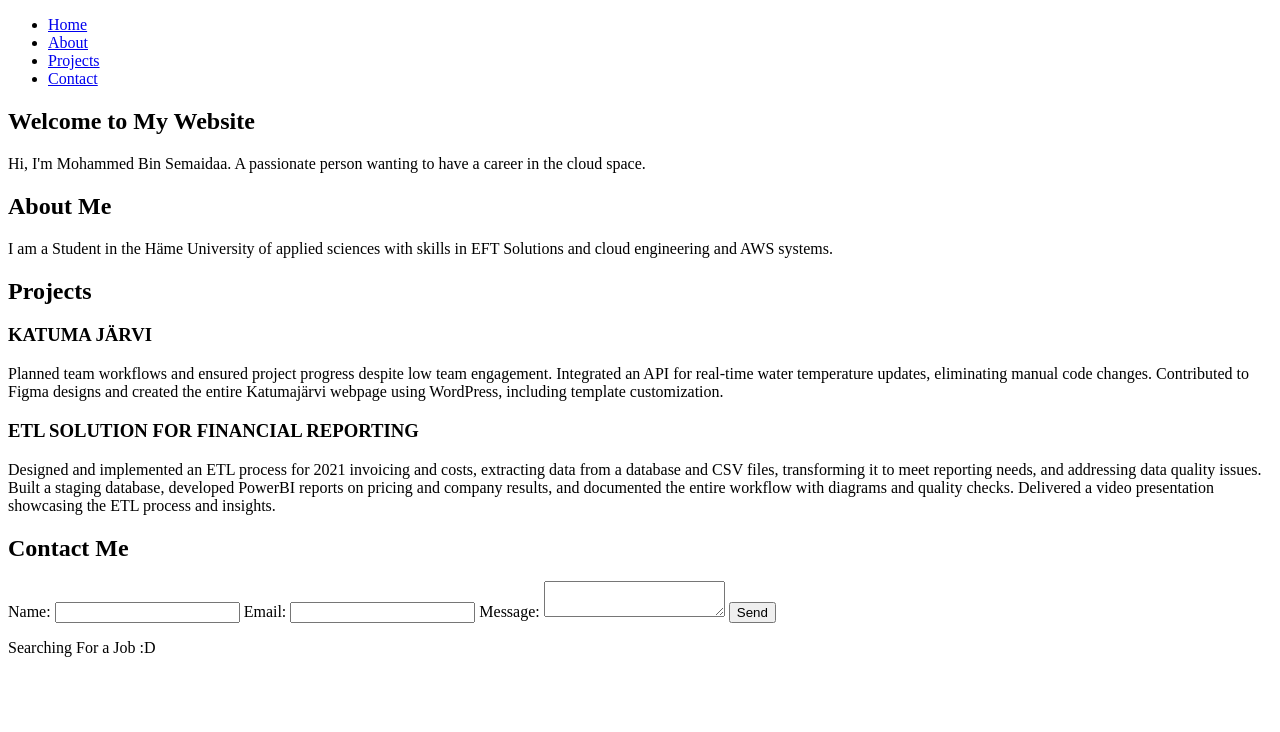
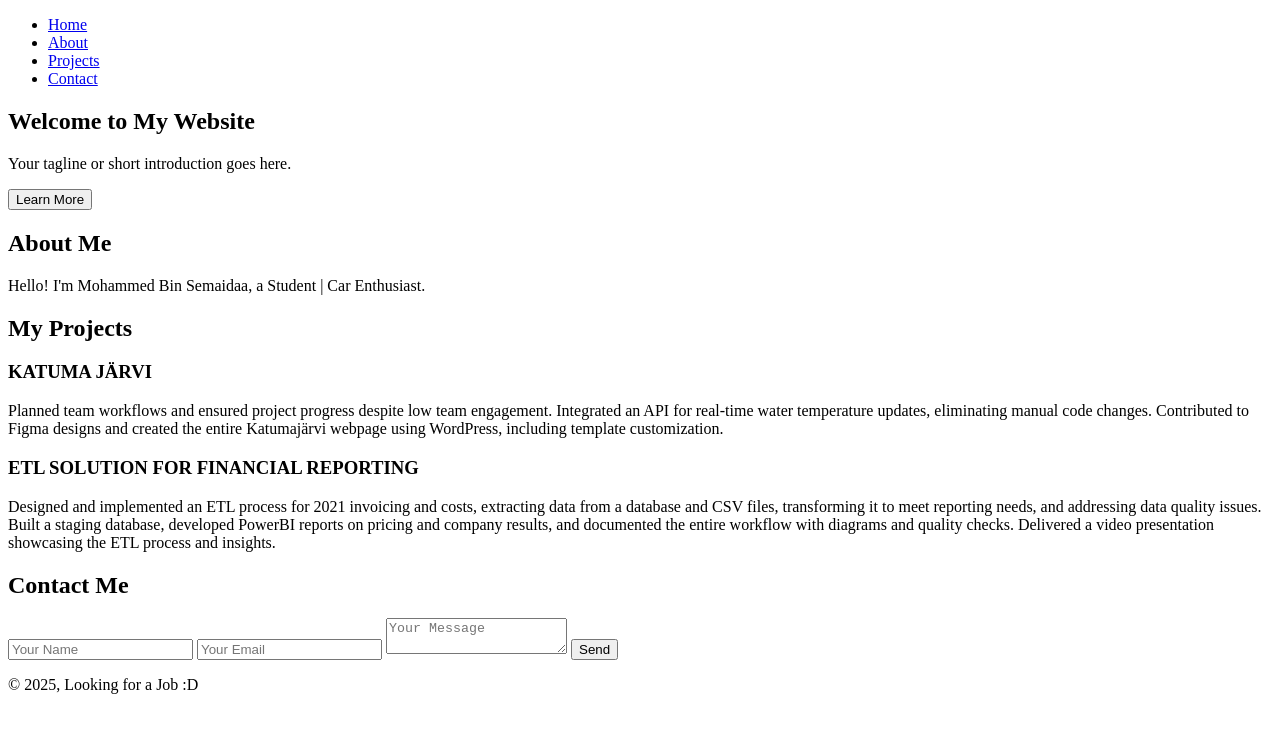
Before and after one commit to mohabinsemaidaa/mohabinsemaidaa.github.io, a plain HTML site: page index.html in a window 1280 px wide. Drawn offline with Linux system fonts and the light colour scheme.

Commit message:
changes in the landing page

```diff
--- a/index.html
+++ b/index.html
@@ -3,7 +3,7 @@
 <head>
     <meta charset="UTF-8">
     <meta name="viewport" content="width=device-width, initial-scale=1.0">
-    <title>Personal Website</title>
+    <title>My Personal Website</title>
 </head>
 <body>
     <header>
@@ -16,45 +16,47 @@
             </ul>
         </nav>
     </header>
-    <section id="home">
-        <div class="hero">
-            <h1>Welcome to My Website</h1>
-            <p>Hi, I'm Mohammed Bin Semaidaa. A passionate person wanting to have a career in the cloud space.</p>
+
+    <section id="home" class="hero">
+        <h1>Welcome to My Website</h1>
+        <p>Your tagline or short introduction goes here.</p>
+        <button onclick="scrollToSection('about')">Learn More</button>
+    </section>
+
+    <section id="about">
+        <h2>About Me</h2>
+        <p>Hello! I'm Mohammed Bin Semaidaa, a Student | Car Enthusiast.</p>
+    </section>
+
+    <section id="projects">
+        <h2>My Projects</h2>
+        <div class="projects-container">
+            <div class="project-card">
+                <h3>KATUMA JÄRVI</h3>
+                <p>Planned team workflows and ensured project progress despite low team engagement. Integrated an API for real-time water temperature updates,
+                eliminating manual code changes. Contributed to Figma designs and created the entire Katumajärvi webpage using WordPress, including template customization.</p>
+            </div>
+            <div class="project-card">
+                <h3>ETL SOLUTION FOR FINANCIAL REPORTING</h3>
+                <p>Designed and implemented an ETL process for 2021 invoicing and costs, extracting data from a database and CSV files, transforming it to meet
+                reporting needs, and addressing data quality issues. Built a staging database, developed PowerBI reports on pricing and company results, and documented
+                the entire workflow with diagrams and quality checks. Delivered a video presentation showcasing the ETL process and insights.</p>
+            </div>
         </div>
     </section>
-    <section id="about">
-        <h2>About Me</h2>
-        <p>I am a Student in the Häme University of applied sciences with skills in EFT Solutions and cloud engineering and AWS systems.</p>
-    </section>
-    <section id="projects">
-        <h2>Projects</h2>
-        <div class="project">
-            <h3>KATUMA JÄRVI</h3>
-            <p>Planned team workflows and ensured project progress despite low team engagement. Integrated an API for real-time water
-            temperature updates, eliminating manual code changes. Contributed to Figma designs and created the entire Katumajärvi webpage
-            using WordPress, including template customization.</p>
-        </div>
-        <div class="project">
-            <h3>ETL SOLUTION FOR FINANCIAL REPORTING</h3>
-            <p>Designed and implemented an ETL process for 2021 invoicing and costs, extracting data from a database and CSV files, transforming
-            it to meet reporting needs, and addressing data quality issues. Built a staging database, developed PowerBI reports on pricing and company
-            results, and documented the entire workflow with diagrams and quality checks. Delivered a video presentation showcasing the ETL process and insights.</p>
-        </div>
-    </section>
+
     <section id="contact">
         <h2>Contact Me</h2>
-        <form id="contact-form">
-            <label for="name">Name:</label>
-            <input type="text" id="name" name="name" required>
-            <label for="email">Email:</label>
-            <input type="email" id="email" name="email" required>
-            <label for="message">Message:</label>
-            <textarea id="message" name="message" required></textarea>
+        <form id="contactForm">
+            <input type="text" placeholder="Your Name" required>
+            <input type="email" placeholder="Your Email" required>
+            <textarea placeholder="Your Message" required></textarea>
             <button type="submit">Send</button>
         </form>
     </section>
+
     <footer>
-        <p> Searching For a Job :D </p>
+        <p>&copy; 2025, Looking for a Job :D </p>
     </footer>
 
 </body>
```
Also changed, not shown: 1 other file.
